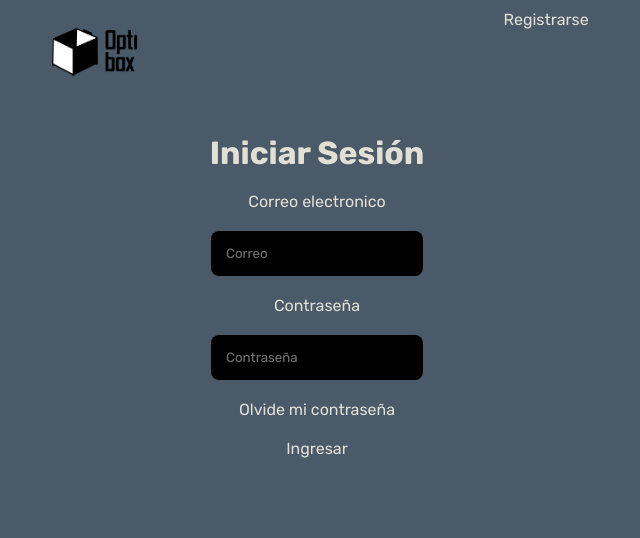
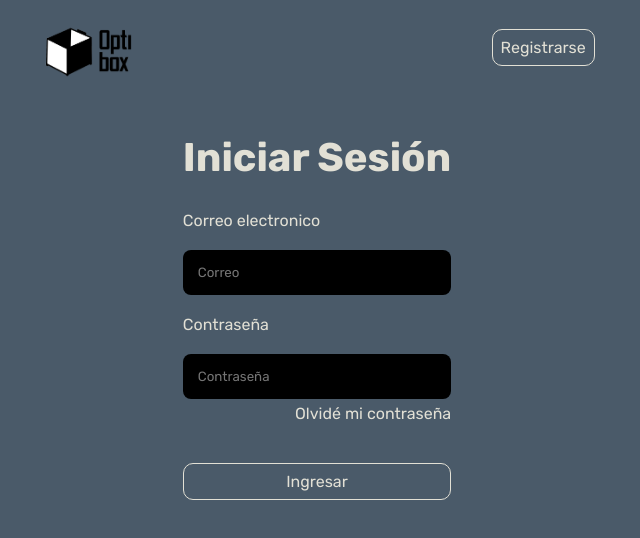
Before and after one commit to gggggonza/trabajo3, a plain HTML site: page registro/login.html in a window 1280 px wide. Shown: the whole page, without its empty margins (323-963 px from the left). Drawn offline with Linux system fonts and the light colour scheme.

Commit message:
modificando login

```diff
--- a/animations.css
+++ b/animations.css
@@ -1,6 +1,7 @@
 /** NAVBAR **/
 
-.navbar__list li a::after {
+.navbar__list li a::after,
+.form__textpw a::after {
   content: "";
   height: 2px;
   width: 100%;
@@ -14,16 +15,21 @@
   transition: transform 0.3s ease;
 }
 
-.navbar__list li a:hover::after {
+.navbar__list li a:hover::after,
+.form__textpw a:hover::after {
   transform-origin: bottom left;
   transform: scaleX(1);
 }
 
-.navbar__ul--register {
+.navbar__ul--register,
+.form__login,
+.navbar__login--register {
   transition: all 0.5s ease-out;
 }
 
-.navbar__ul--register:hover {
+.navbar__ul--register:hover,
+.navbar__login--register:hover,
+.form__login:hover {
   background-color: var(--tersary);
   transition: all 0.2s ease-in;
   color: black;
--- a/registro/login.css
+++ b/registro/login.css
@@ -9,6 +9,7 @@ body {
   text-align: center;
   justify-content: space-evenly;
   padding: 10px;
+  align-items: center;
 }
 
 .navbar__logo--registro {
@@ -16,13 +17,12 @@ body {
   height: 70px;
 }
 
-.form {
+.main {
   padding: 40px 20px;
   justify-content: center;
   display: flex;
   flex-direction: column;
   position: relative;
-  gap: 20px;
   align-items: center;
 }
 
@@ -33,3 +33,32 @@ body {
   outline: none;
   border: none;
 }
+
+.form__tittle {
+  font-size: 40px;
+  margin-bottom: 30px;
+}
+
+.form__forgotpw,
+.form__login {
+  display: flex;
+  flex-direction: column;
+}
+
+.form__forgotpw {
+  text-align: end;
+  margin-top: 5px;
+}
+
+.form__login {
+  align-items: center;
+  text-align: center;
+  margin-top: 40px;
+  justify-content: center;
+}
+
+.form__container {
+  display: flex;
+  flex-direction: column;
+  gap: 20px;
+}
--- a/registro/login.html
+++ b/registro/login.html
@@ -18,17 +18,29 @@
             alt="logo"
             class="navbar__logo--registro"
         /></a>
-        <a href="../registro/register.html">Registrarse</a>
+        <a href="../registro/register.html" class="navbar__login--register"
+          >Registrarse</a
+        >
       </nav>
       <main class="main">
         <form class="form">
-          <h1>Iniciar Sesión</h1>
-          <p>Correo electronico</p>
-          <input type="email" placeholder="Correo" class="form__input" />
-          <p>Contraseña</p>
-          <input type="password" placeholder="Contraseña" class="form__input" />
-          <p>Olvide mi contraseña</p>
-          <a href="">Ingresar</a>
+          <h1 class="form__tittle">Iniciar Sesión</h1>
+          <div class="form__container">
+            <p>Correo electronico</p>
+            <input type="email" placeholder="Correo" class="form__input" />
+            <p>Contraseña</p>
+            <input
+              type="password"
+              placeholder="Contraseña"
+              class="form__input"
+            />
+          </div>
+          <div class="form__textpw">
+            <a href="#" class="form__forgotpw">Olvidé mi contraseña</a>
+          </div>
+          <div class="form__login2">
+            <a href="../index.html" class="form__login">Ingresar</a>
+          </div>
         </form>
       </main>
     </header>
--- a/style.css
+++ b/style.css
@@ -39,7 +39,9 @@
   padding: 0;
 }
 
-.navbar__ul--register {
+.navbar__ul--register,
+.form__login,
+.navbar__login--register {
   border: 1px solid var(--primary);
   border-radius: 10px;
   padding: 8px;
```
